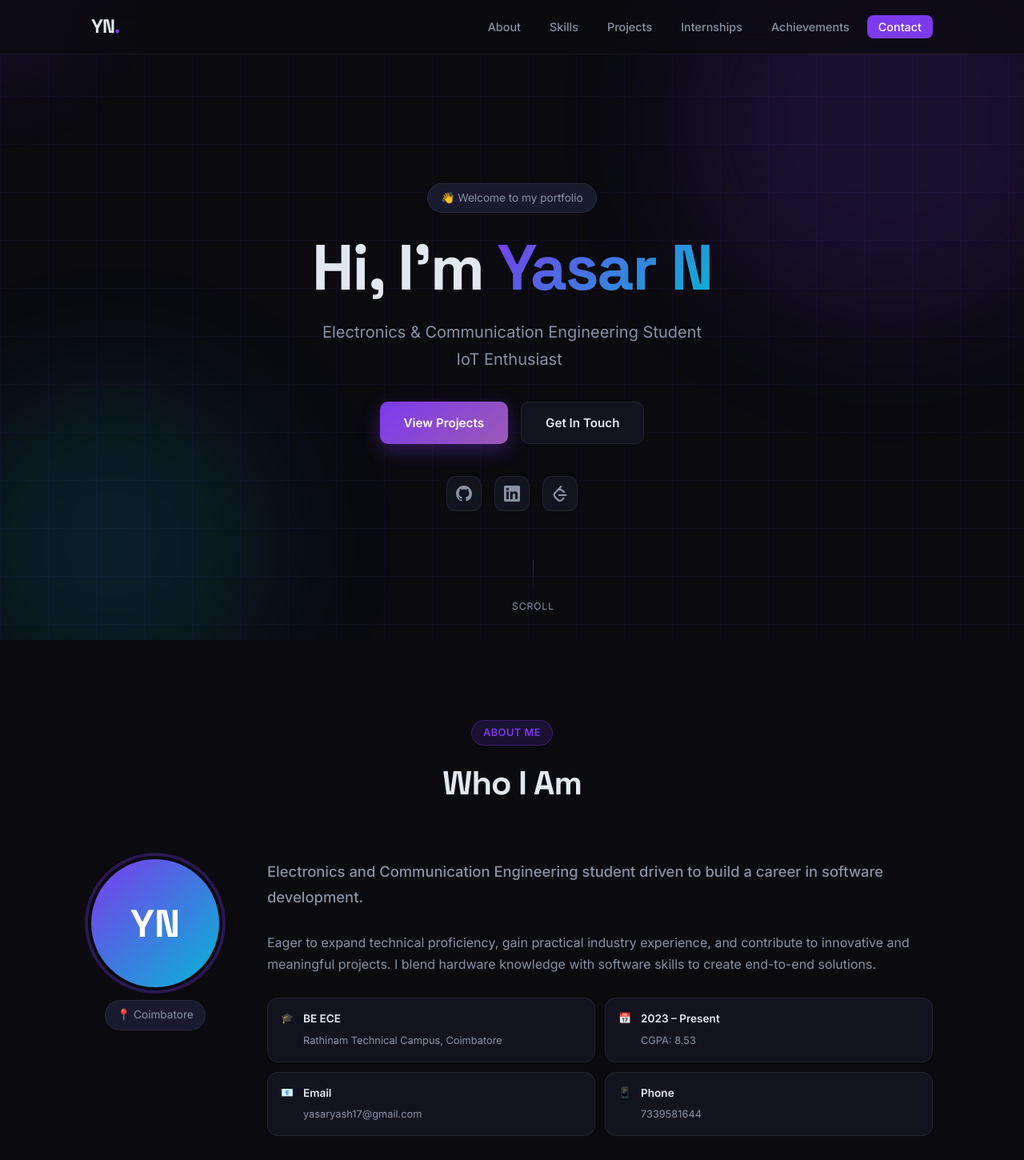
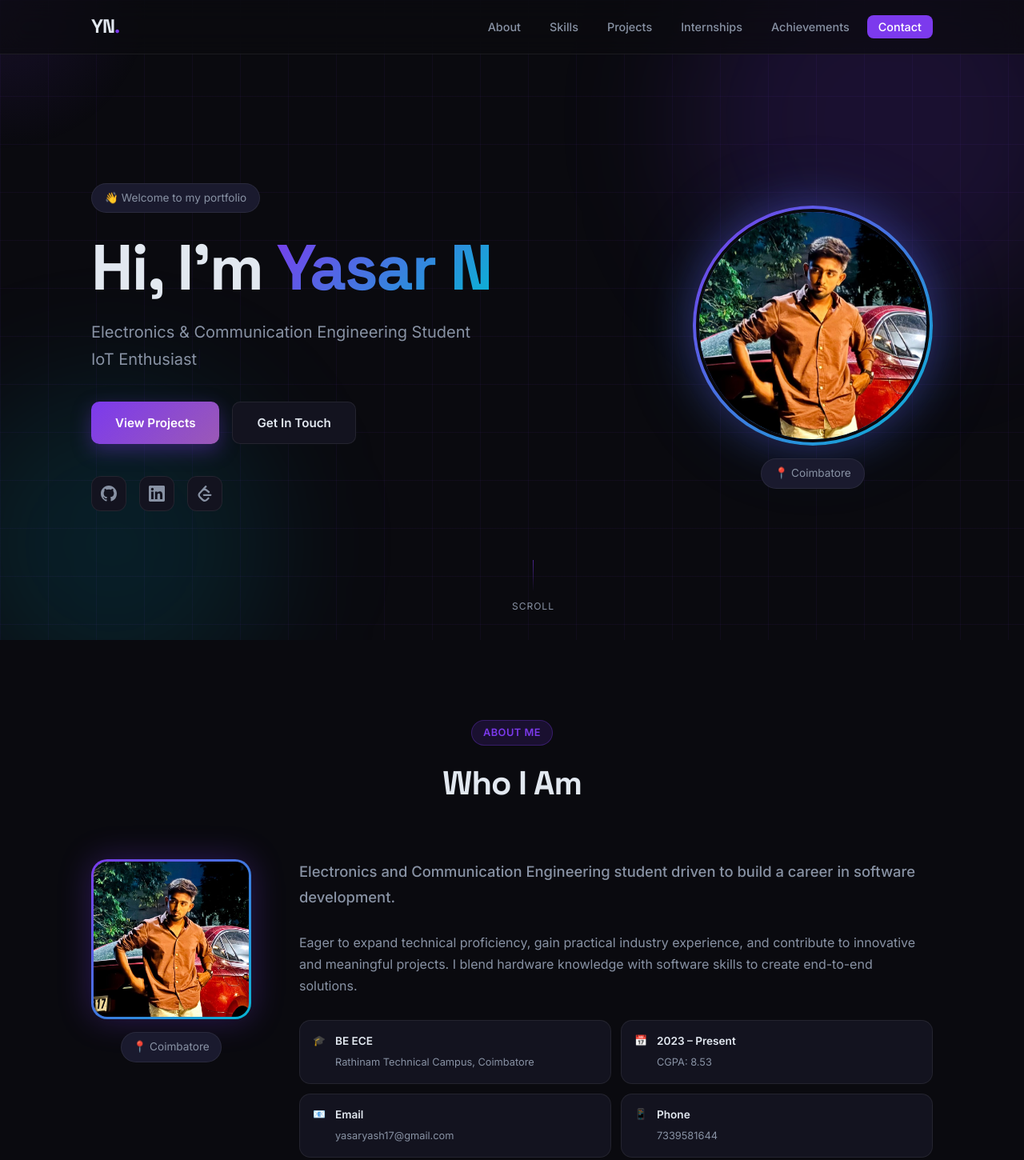
Before and after one commit to yasaryash17/Yasar-portfolio, a plain HTML site: page index.html in a window 1280 px wide. Shown: the top 1450 px of the page at 80% size. Drawn offline with Linux system fonts and the light colour scheme.

Commit message:
initial commit

```diff
--- a/index.html
+++ b/index.html
@@ -38,6 +38,7 @@
     <div class="hero-bg-grid"></div>
     <div class="hero-orb orb-1"></div>
     <div class="hero-orb orb-2"></div>
+    <div class="hero-inner">
       <div class="hero-content">
         <p class="hero-tag">👋 Welcome to my portfolio</p>
         <h1 class="hero-title">
@@ -62,6 +63,13 @@
           </a>
         </div>
       </div>
+      <div class="hero-photo-wrap">
+        <div class="hero-photo-ring">
+          <img src="profile.jpg" alt="Yasar N" class="hero-photo" id="hero-profile-img" />
+        </div>
+        <div class="hero-photo-badge">📍 Coimbatore</div>
+      </div>
+    </div>
     <div class="scroll-indicator">
       <div class="scroll-line"></div>
       <span>Scroll</span>
@@ -77,8 +85,8 @@
       </div>
       <div class="about-grid">
         <div class="about-avatar-wrap">
-          <div class="about-avatar">
-            <span class="avatar-initials">YN</span>
+          <div class="about-avatar-img-wrap">
+            <img src="profile.jpg" alt="Yasar N" class="about-avatar-img" id="about-profile-img" />
           </div>
           <div class="about-badge">
             <span>📍</span> Coimbatore
--- a/style.css
+++ b/style.css
@@ -106,9 +106,41 @@ body {
 .orb-1 { width: 500px; height: 500px; background: rgba(124,58,237,.15); top: -100px; right: -80px; }
 .orb-2 { width: 400px; height: 400px; background: rgba(6,182,212,.12); bottom: -80px; left: -60px; }
 
+.hero-inner {
+  position: relative; z-index: 1;
+  display: flex; align-items: center; justify-content: space-between;
+  gap: 60px; max-width: 1100px; width: 100%; padding: 0 24px;
+}
 .hero-content {
-  position: relative; z-index: 1;
-  text-align: center; max-width: 780px; padding: 0 24px;
+  flex: 1; text-align: left; max-width: 560px;
+}
+/* Hero Photo */
+.hero-photo-wrap {
+  flex-shrink: 0; display: flex; flex-direction: column; align-items: center; gap: 16px;
+  animation: fadeUp .8s .5s ease both;
+}
+.hero-photo-ring {
+  width: 300px; height: 300px; border-radius: 50%;
+  padding: 4px;
+  background: linear-gradient(135deg, var(--accent1), var(--accent2));
+  box-shadow: 0 0 50px rgba(124,58,237,.4), 0 0 100px rgba(6,182,212,.15);
+  animation: rotateBorder 6s linear infinite;
+}
+.hero-photo {
+  width: 100%; height: 100%; border-radius: 50%;
+  object-fit: cover; object-position: top;
+  border: 4px solid var(--bg);
+  display: block;
+}
+.hero-photo-badge {
+  background: var(--surface2); border: 1px solid var(--border);
+  padding: 6px 16px; border-radius: 100px;
+  font-size: .85rem; color: var(--muted);
+}
+@keyframes rotateBorder {
+  0%   { box-shadow: 0 0 50px rgba(124,58,237,.4), 0 0 100px rgba(6,182,212,.15); }
+  50%  { box-shadow: 0 0 60px rgba(6,182,212,.4), 0 0 100px rgba(124,58,237,.15); }
+  100% { box-shadow: 0 0 50px rgba(124,58,237,.4), 0 0 100px rgba(6,182,212,.15); }
 }
 .hero-tag {
   display: inline-block;
@@ -118,6 +150,18 @@ body {
   font-size: .85rem; color: var(--muted);
   margin-bottom: 24px;
   animation: fadeUp .6s ease both;
+}
+/* ── About Photo ── */
+.about-avatar-img-wrap {
+  width: 200px; height: 200px; border-radius: 20px;
+  padding: 3px;
+  background: linear-gradient(135deg, var(--accent1), var(--accent2));
+  box-shadow: 0 0 40px rgba(124,58,237,.3);
+}
+.about-avatar-img {
+  width: 100%; height: 100%; border-radius: 17px;
+  object-fit: cover; object-position: top;
+  display: block;
 }
 .hero-title {
   font-family: 'Space Grotesk', sans-serif;
@@ -136,7 +180,7 @@ body {
 .cursor-blink { animation: blink .8s infinite; color: var(--accent1); }
 
 .hero-actions {
-  display: flex; gap: 16px; justify-content: center; flex-wrap: wrap;
+  display: flex; gap: 16px; justify-content: flex-start; flex-wrap: wrap;
   margin-bottom: 40px;
   animation: fadeUp .6s .3s ease both;
 }
@@ -159,7 +203,7 @@ body {
 .btn-outline:hover { border-color: var(--accent1); color: var(--accent1); transform: translateY(-2px); }
 
 .hero-socials {
-  display: flex; justify-content: center; gap: 16px;
+  display: flex; justify-content: flex-start; gap: 16px;
   animation: fadeUp .6s .4s ease both;
 }
 .hero-socials a {
@@ -430,6 +474,13 @@ body {
 .reveal.visible { opacity: 1; transform: translateY(0); }
 
 /* ── RESPONSIVE ── */
+@media (max-width: 900px) {
+  .hero-inner { flex-direction: column-reverse; text-align: center; gap: 36px; }
+  .hero-content { text-align: center; }
+  .hero-actions { justify-content: center; }
+  .hero-socials { justify-content: center; }
+  .hero-photo-ring { width: 220px; height: 220px; }
+}
 @media (max-width: 768px) {
   .nav-links { display: none; flex-direction: column; position: absolute; top: var(--nav-h); left: 0; right: 0; background: var(--bg-alt); padding: 16px; border-bottom: 1px solid var(--border); }
   .nav-links.open { display: flex; }
```
Also changed, not shown: profile.jpg (added). Lines whose indentation alone changed are shown as unchanged.
